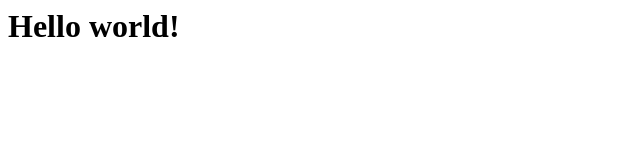
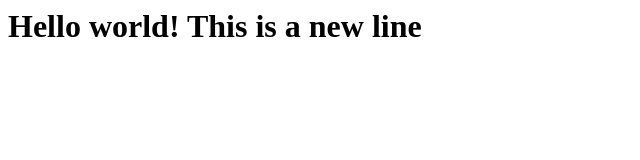
Before and after one commit to pgjavier/simple-web, a plain HTML site: page index.html in a window 1280 px wide. Shown: the whole page, without its empty margins (0-640 px from the left). Drawn offline with Linux system fonts and the light colour scheme.

Commit message:
Adding a new text line

```diff
--- a/index.html
+++ b/index.html
@@ -2,5 +2,6 @@
 <head></head>
   <body>
     <h1> Hello world!
+      This is a new line
   </body>
 </html>
```
